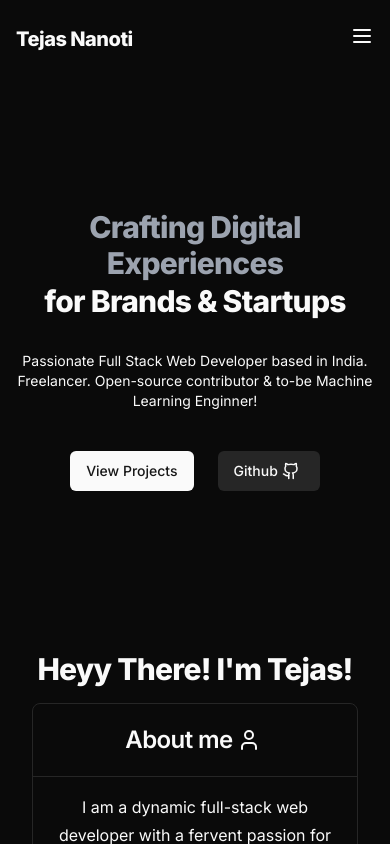
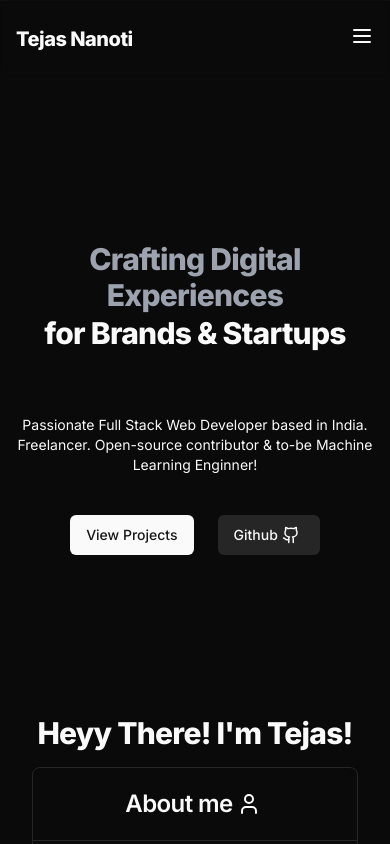
Before and after one commit to Goldfish7718/personal-portfolio-2, a Next.js app: page / in a window 390 px wide. Shown: the top 844 px of the page. Built offline with nearby package versions, Linux system fonts and the light colour scheme.

Commit message:
fix & style[Hero & Navbar]:🪲💅 Fix Blur in Navbar; Responsive tweaks for Hero[Mobile];

```diff
--- a/components/Hero.tsx
+++ b/components/Hero.tsx
@@ -34,7 +34,7 @@ const Hero = () => {
     <>
         {/* HERO */}
         <div className='h-screen flex flex-col items-center flex-grow' id='home'>
-            <div className='mx-4 text-center'>
+            <div className='mx-4 my-8 sm:my-0 text-center'>
                 <h1 className='mt-52 text-3xl lg:text-5xl dark:text-gray-400 text-gray-800'>Crafting Digital Experiences</h1>
                 <h1 className='text-3xl lg:text-5xl mt-0.5 sm:mt-1'>for Brands & Startups</h1>
             </div>
@@ -168,7 +168,7 @@ const Hero = () => {
             </div>
 
             {/* SOCIALS */}
-            <div className='text-center pt-24' id='socials'>
+            <div className='text-center pt-24 my-8 sm:my-0' id='socials'>
                 <div className='mx-2 sm:mx-16'>
                     <h1 className='text-3xl sm:text-4xl'>
                         Interested in working together?
--- a/components/Navbar.tsx
+++ b/components/Navbar.tsx
@@ -30,9 +30,10 @@ const Navbar = () => {
 
   return (
     <>
-        <nav className="p-4 py-6 sm:p-3 sm:mt-0 sm:text-left flex justify-between items-center z-10 fixed w-full bg-white dark:bg-[#0a0a0a] bg-opacity-90 backdrop-blur-sm">
+        <nav className="p-4 py-6 sm:p-3 sm:mt-0 sm:text-left flex justify-between items-center z-10 fixed w-full dark:bg-[#0a0a0a] dark:bg-opacity-70 backdrop-blur-sm">
             <h1 className="text-xl sm:text-2xl">Tejas Nanoti</h1>
 
+            {/* MOBILE NAVIGATION */}
             <div className="sm:hidden">
                 <Sheet>
                     <SheetTrigger>
@@ -52,6 +53,7 @@ const Navbar = () => {
                 </Sheet>
             </div>
 
+            {/* DESKTOP NAVIGATION */}
             <div className="hidden sm:flex flex-row items-center">
                 <ModeToggle className='ml-auto' />
                 <Menubar>
```
